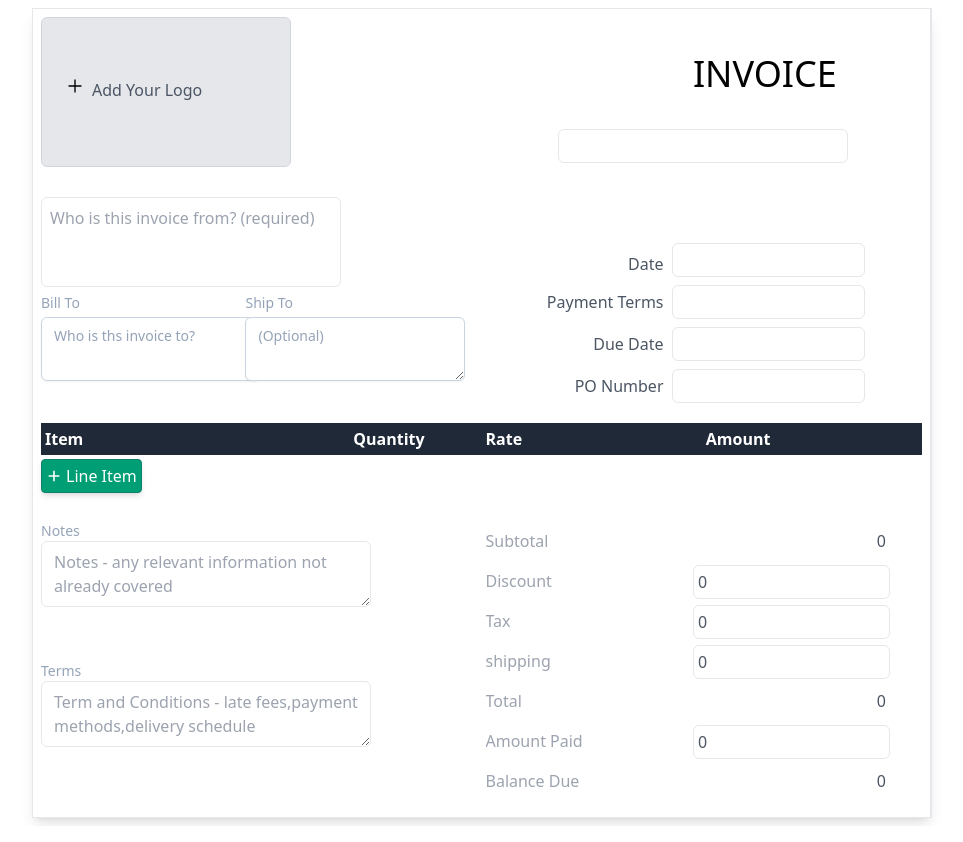
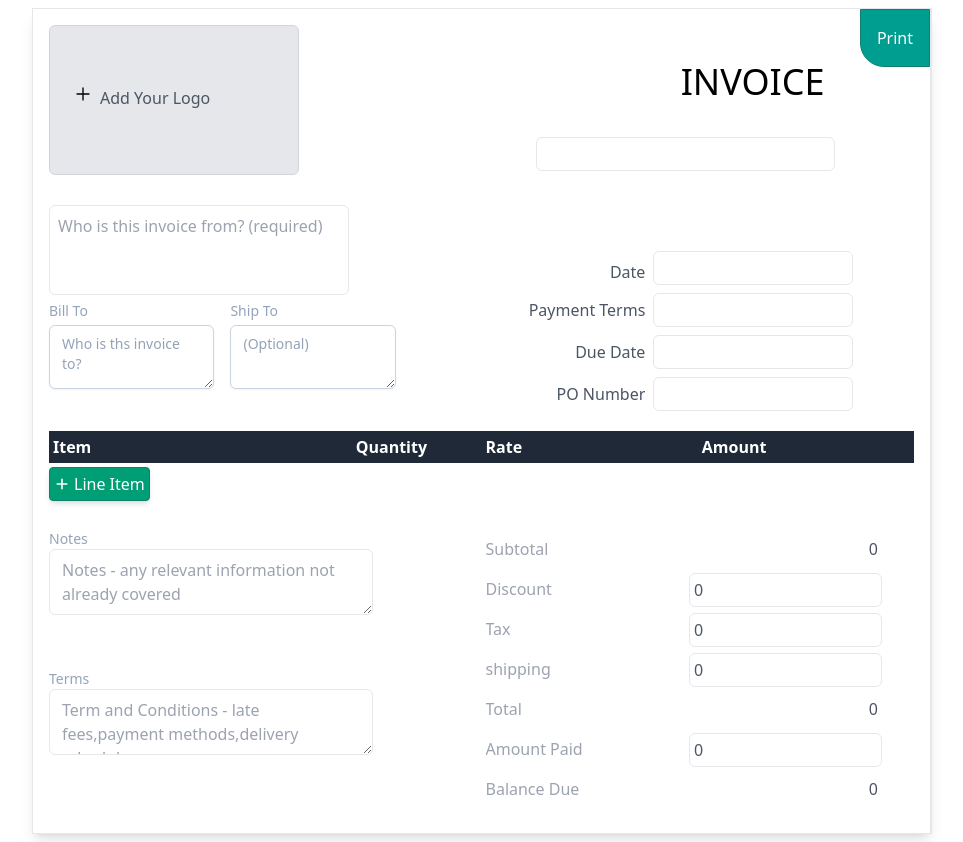
Before and after one commit to yahoogm/invoice-generator, a React (Create React App) app: page / in a window 1280 px wide. Shown: the whole page, without its empty margins (158-1121 px from the left). Built offline with nearby package versions, Linux system fonts and the light colour scheme; the HTML template or start-up script is replaced by a standard one.

Commit message:
make button print & change border style

```diff
--- a/package.json
+++ b/package.json
@@ -11,6 +11,7 @@
     "react-dom": "^18.2.0",
     "react-icons": "^4.4.0",
     "react-scripts": "5.0.1",
+    "react-to-print": "^2.14.7",
     "web-vitals": "^2.1.4"
   },
   "scripts": {
--- a/src/App.js
+++ b/src/App.js
@@ -4,8 +4,9 @@ import Header from "../src/components/header/header";
 import Bisa from "../src/components/header/Bisa";
 import Susah from "../src/components/header/Susah";
 import Time from "../src/components/header/Time";
-import { useState } from "react";
+import React, { useRef, useState } from "react";
 import { InvoiceProvider } from "./hooks/context";
+import ReactToPrint, { useReactToPrint } from "react-to-print";
 
 const App = () => {
   const [items, setItems] = useState([]);
@@ -58,9 +59,15 @@ const App = () => {
   const toCurrency = (number, currency, lang = undefined) => Intl.NumberFormat(lang, { style: "currency", currency }).format(number);
   // ---- End Function to format the amount to IDR ---- //
 
+  const componentRef = useRef();
+  // const handlePrint = useReactToPrint({
+  //   content: () => componentRef.current,
+  // })
+
   return (
-    <div className="w-[900px] m-auto p-2 border-l border-t border-b border-r-2 shadow-lg">
-      <div className="w-[100%] space-y-5">
+    <div className="w-[900px] m-auto border-l border-t border-b border-r-2 shadow-lg relative">
+      <ReactToPrint trigger={() => <button className="bg-[#009e90] p-4 right-0 absolute rounded-bl-3xl  hover:bg-[#009e74] border-[#10806f] border text-white">Print</button>} content={() => componentRef.current} />
+      <div className=" space-y-5 p-4" ref={componentRef}>
         <InvoiceProvider>
           <div className="flex flex-row justify-between">
             <div>
--- a/src/components/header/Leaderbar.jsx
+++ b/src/components/header/Leaderbar.jsx
@@ -4,7 +4,7 @@ const Leaderbar = ({ judul, title }) => {
   const [kosong, setKosong] = useState(false);
   return (
     <>
-      <div style={{ width: 220 }}>
+      <div className="w-full">
         <label>
           <span className=" block text-sm font-medium text-slate-400">{judul}</span>
           <textarea
--- a/src/components/header/Susah.jsx
+++ b/src/components/header/Susah.jsx
@@ -2,7 +2,7 @@ import Leaderbar from "./Leaderbar";
 
 const Susah = () => {
   return (
-    <div className="grid grid-cols-2 gap-2 w-full space-x-3">
+    <div className="grid grid-cols-2 gap-4">
       <Leaderbar judul={"Bill To"} title={"Who is ths invoice to?"} />
 
       <Leaderbar judul={"Ship To"} title={"(Optional)"} />
```
Also changed, not shown: 1 other file (tests, documents, lock files or other folders).
